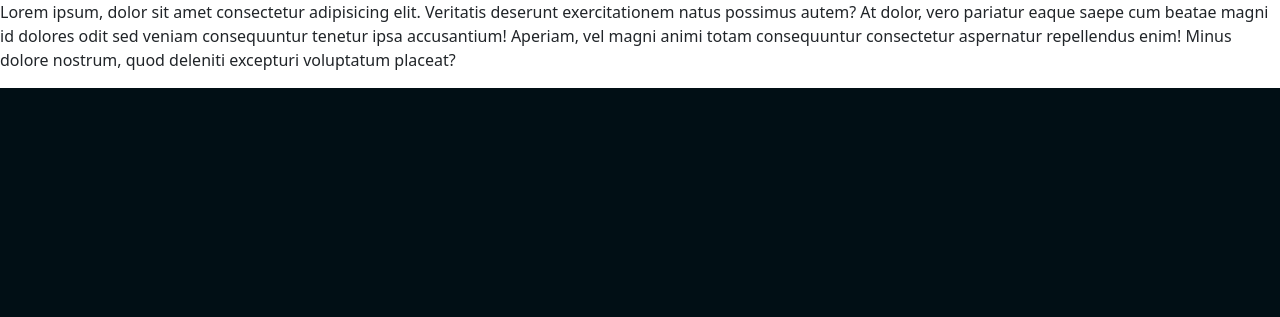
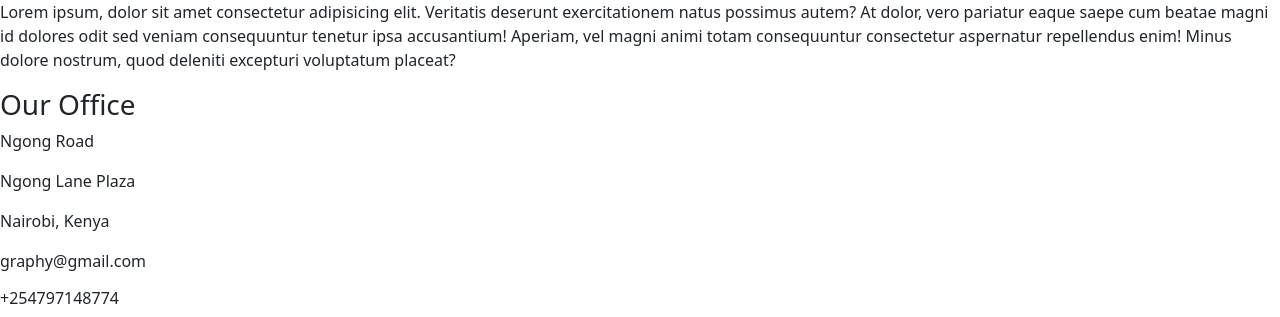
Before and after one commit to sling254/PISR, a Django app: page / in a window 1280 px wide. Shown: the part 842-1159 px from the top of the page. Before the commit the page ends 930 px from the top, so only its background shows below. Run offline with Django 3.2, Linux system fonts and the light colour scheme.

Commit message:
add a section where it includes the location of the offices

```diff
--- a/templates/base.html
+++ b/templates/base.html
@@ -37,6 +37,14 @@
               Minus dolore nostrum, quod deleniti excepturi voluptatum placeat?
             </p>
           </div>
+          <div class="fcol">
+            <h3>Our Office <div class="underline"><span></span></div></h3>
+            <p>Ngong Road</p>
+            <p>Ngong Lane Plaza</p>
+            <p>Nairobi, Kenya</p>
+            <p class="email-id">graphy@gmail.com</p>
+            <h6>+254797148774</h6>
+          </div>
         </div>
       </footer>
     </section>
--- a/templates/pisr_info/index.html
+++ b/templates/pisr_info/index.html
@@ -4,7 +4,7 @@
 
 {% block contetnt %}
 <div class="home">
-    <video src="{% static 'videos/forest_view.mp4' %}" muted loop autoplay></video>
+    <!-- <video src="{% static 'videos/forest_view.mp4' %}" muted loop autoplay></video>-->
     <div class="cover"></div>
     <div class="cover-text">
         <h2>Profesional Institute <br>of<br> Scientific Research</h2>
```
